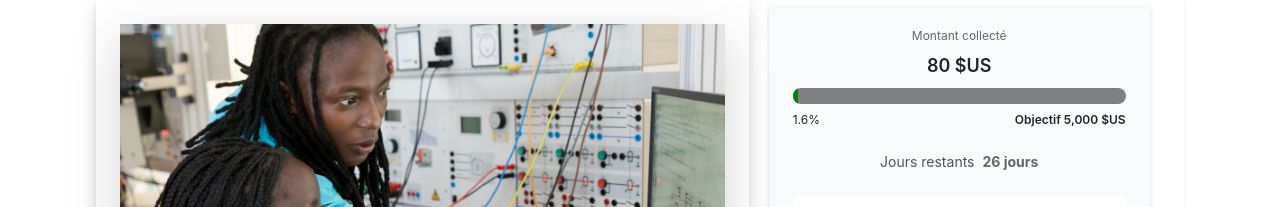
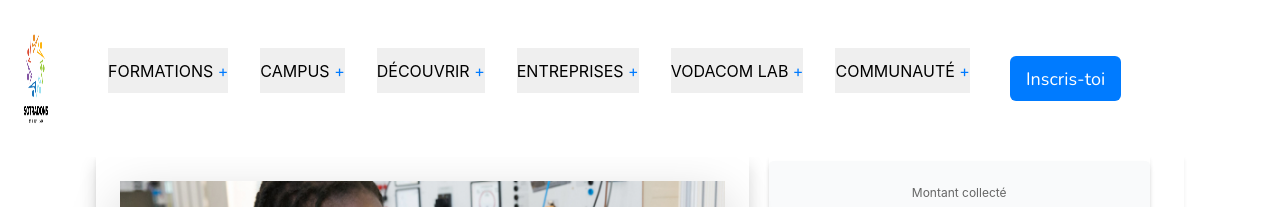
Before and after one commit to EMMADEKO10/sotra_dev, a React (Vite) app: page /oneprojet in a window 1280 px wide. Shown: the top 207 px of the page. Built offline with nearby package versions, Linux system fonts and the light colour scheme.

Commit message:
integration du navbar

```diff
--- a/src/pages/Projets/OneProjet.jsx
+++ b/src/pages/Projets/OneProjet.jsx
@@ -1,13 +1,16 @@
 import PropTypes from 'prop-types';
 import { FontAwesomeIcon } from '@fortawesome/react-fontawesome';
 import { faShareNodes } from '@fortawesome/free-solid-svg-icons';
+import Navbar from '../../components/Navbars/NavBar'
 
 const OneProjet = () => {
 
     const collectedAmount = 500; // Montant collecté
     const targetAmount = 1000; // Objectif
     return (
-        <div className="flex shadow-sm gap-5 lg:ml-24 lg:mr-24">
+        <div>
+            <Navbar />
+            <div className="flex shadow-sm gap-5 lg:ml-24 lg:mr-24 ">
                 <div className="w-[60%] p-4 shadow">
                     <div className=' shadow-lg'>
                         <div className="mb-[100px]">
@@ -38,6 +41,7 @@ const OneProjet = () => {
 
                     <FundingInfo />
 
+                </div>
             </div>
         </div>
     )
```
Lines whose indentation alone changed are shown as unchanged.
